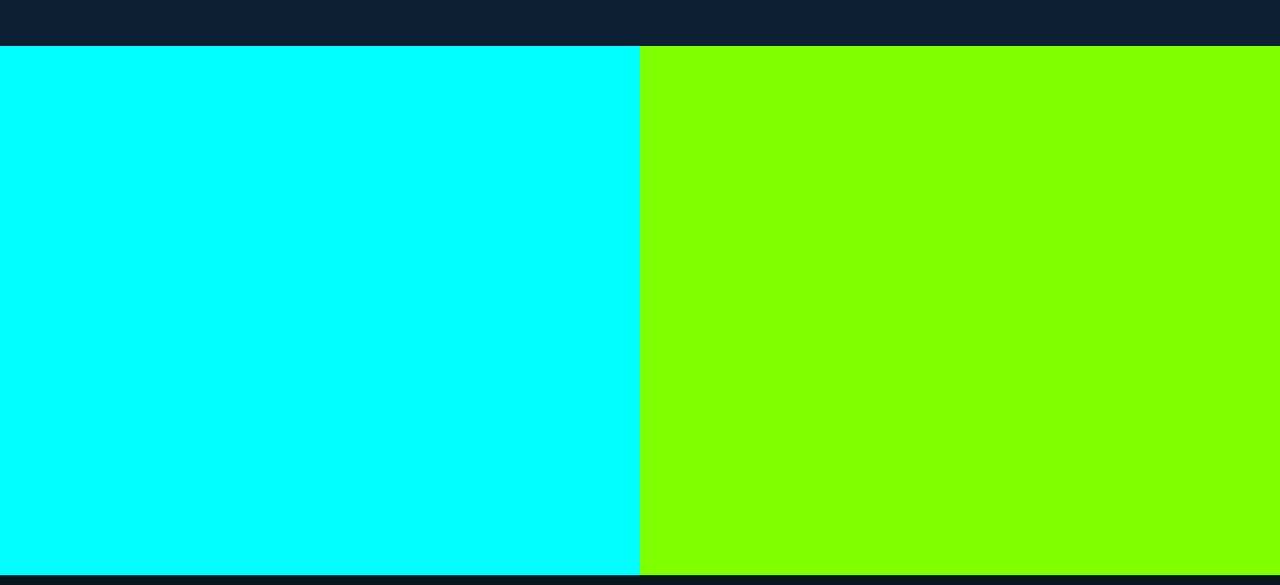
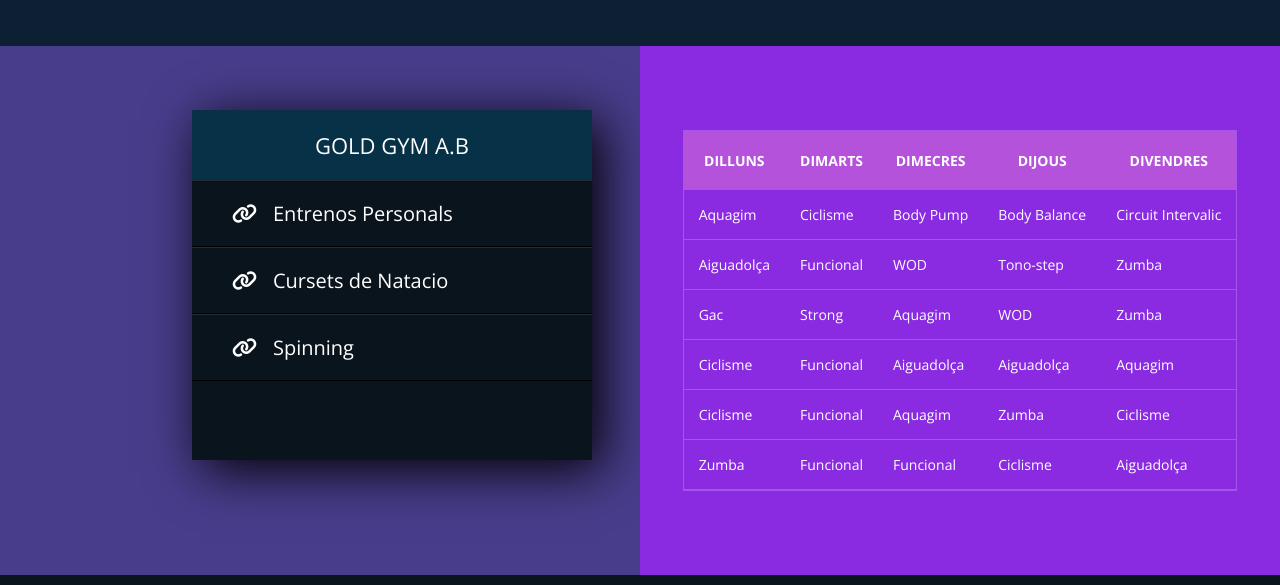
Before and after one commit to AnassBouraada/Projecte-Final-Pagina-Web-MP04, a plain HTML site: page Activitats.html in a window 1280 px wide. Shown: the part 204-789 px from the top of the page. Drawn offline with nearby package versions, Linux system fonts and the light colour scheme.

Commit message:
Add files via upload

```diff
--- a/Activitats.html
+++ b/Activitats.html
@@ -14,10 +14,75 @@
     <header><h1>ACTIVITATS</h1></header>
     <div class="Espai-Activitats">
         <div class="Menu">
-
+            <div class="Espai-Menu">
+                <nav class="Sidebar">
+                    <header>GOLD GYM A.B</header>
+                    <ul>
+                     <li><a href="#" target="_blank"><i class="fas fa-link"></i>Entrenos Personals</a></li>
+                     <li><a href="#" target="_blank"><i class="fas fa-link"></i>Cursets de Natacio</a></li>
+                     <li><a href="#" target="_blank"><i class="fas fa-link"></i>Spinning</a></li>
+                    </ul>
+                </nav>
+            </div>
         </div>
         <div class="Horari">
-
+                <div class="contenidor">
+        <table>
+            <thead>
+                <tr>
+                    <th>Dilluns</th>
+                    <th>Dimarts</th>
+                    <th>Dimecres</th>
+                    <th>Dijous</th>
+                    <th>Divendres</th>
+                </tr>
+            </thead>
+            <tbody>
+                <tr>
+                    <td>Aquagim</td>
+                    <td>Ciclisme</td>
+                    <td>Body Pump</td>
+                    <td>Body Balance</td>
+                    <td>Circuit Intervalic</td>
+                </tr>
+                <tr>
+                    <td>Aiguadolça</td>
+                    <td>Funcional</td>
+                    <td>WOD</td>
+                    <td>Tono-step</td>
+                    <td>Zumba</td>
+                </tr>
+                <tr>
+                    <td>Gac</td>
+                    <td>Strong</td>
+                    <td>Aquagim</td>
+                    <td>WOD</td>
+                    <td>Zumba</td>
+                </tr>
+                <tr>
+                    <td>Ciclisme</td>
+                    <td>Funcional</td>
+                    <td>Aiguadolça</td>
+                    <td>Aiguadolça</td>
+                    <td>Aquagim</td>
+                </tr>
+                <tr>
+                    <td>Ciclisme</td>
+                    <td>Funcional</td>
+                    <td>Aquagim</td>
+                    <td>Zumba</td>
+                    <td>Ciclisme</td>
+                </tr>
+                <tr>
+                    <td>Zumba</td>
+                    <td>Funcional</td>
+                    <td>Funcional</td>
+                    <td>Ciclisme</td>
+                    <td>Aiguadolça</td>
+                </tr>
+            </tbody>
+        </table>
+    </div>
         </div>
     </div>
     <footer class="Footer">
--- a/CSS/estils-activitats.css
+++ b/CSS/estils-activitats.css
@@ -27,15 +27,112 @@
 }
 
 .Espai-Activitats .Menu{
-    background-color: aqua;
+    display: flex;
     width: 50%;
     height: 529px;
+    background-color:darkslateblue;
 }
 
+/*
+CSS de el del Horari
+*/
+
 .Espai-Activitats .Horari{
-    background-color: chartreuse;
     width: 50%;
     height: 529px;
+    display: flex;
+    justify-content: center;
+    align-items: center;
+    background-color: blueviolet;
+}
+
+.contenidor {
+    border: solid 1px rgba(255, 255, 255, 0.2);
+}
+
+table {
+    color: #fff;
+    font-size: 14px;
+    table-layout: fixed;
+    border-collapse: collapse;
+}
+
+thead {
+    background: rgba(243, 140, 210, 0.4);
+}
+
+th {
+    padding: 20px 15px ;
+    font-weight: 700;
+    text-transform: uppercase;
+}
+
+td {
+    padding: 15px;
+    border-bottom: solid 1px rgba(255, 255, 255, 0.2);
+}
+
+
+tbody tr {
+    cursor: pointer;
+}
+
+tbody tr:hover {
+    background: rgba(243, 103, 199, 0.4);
+}
+
+/*
+CSS de el sidebar
+*/
+
+.Menu .Espai-Menu{
+    width: 400px;
+    height: 350px;
+    margin-left: 30%;
+    margin-top: 10%;
+}
+
+.Sidebar {
+    width: 100%;
+    height: 100%;
+    background: #0a141d;
+    margin: auto;
+	box-shadow: 10px 10px 50px rgb(0, 0, 0);
+}
+
+.Sidebar header {
+    font-size: 22px;
+    height: 70px;
+    color: white;
+    padding-top: 20px;
+    text-align: center;
+    background: #063146;
+    user-select: none;
+  }
+
+  .Sidebar ul a{
+    display: block;
+    width: 100%;
+    line-height: 65px;
+    font-size: 20px;
+    color: white;
+    padding-left: 40px;
+    box-sizing: border-box;
+    border-bottom: 1px solid black;
+    border-top: 1px solid rgba(255,255,255,.1);
+    transition: all 400ms ease;
+  }
+
+  ul li:hover a{
+    padding-left: 50px;
+  }
+
+  .Sidebar ul a i{
+    margin-right: 16px;
+  }
+
+  li::marker {
+    font-size: 0px;
 }
 
 /**
--- a/CSS/estils-novetats.css
+++ b/CSS/estils-novetats.css
@@ -13,7 +13,7 @@
 .Espai-Novetats{
 	width: 100%;
 	display: flex;
-	max-width: 1100px;
+	max-width: 1400px;
 	margin: auto;
 }
 header{
@@ -25,11 +25,11 @@
 	text-align: center;
 	color: #fff;
 	font-size: 30px;
-	margin-bottom: 50px;
+	margin-bottom: 30px;
 }
 .Novetats{
 	width: 100%;
-	margin: 20px;
+	margin: 40px;
 	border-radius: 6px;
 	overflow: hidden;
 	background:#fff;
```
Also changed, not shown: Novetats.html (+3 -3 lines), QuiSom.html (+3 -4 lines).
